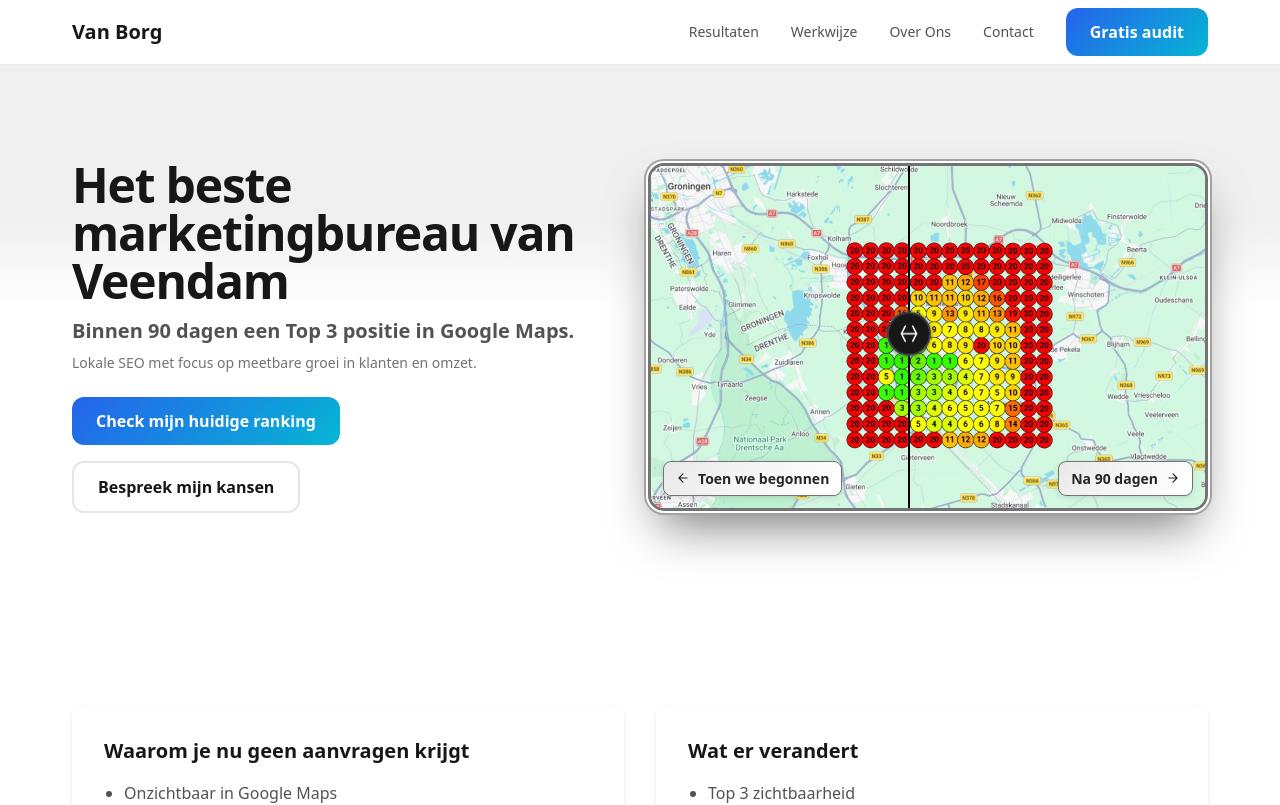
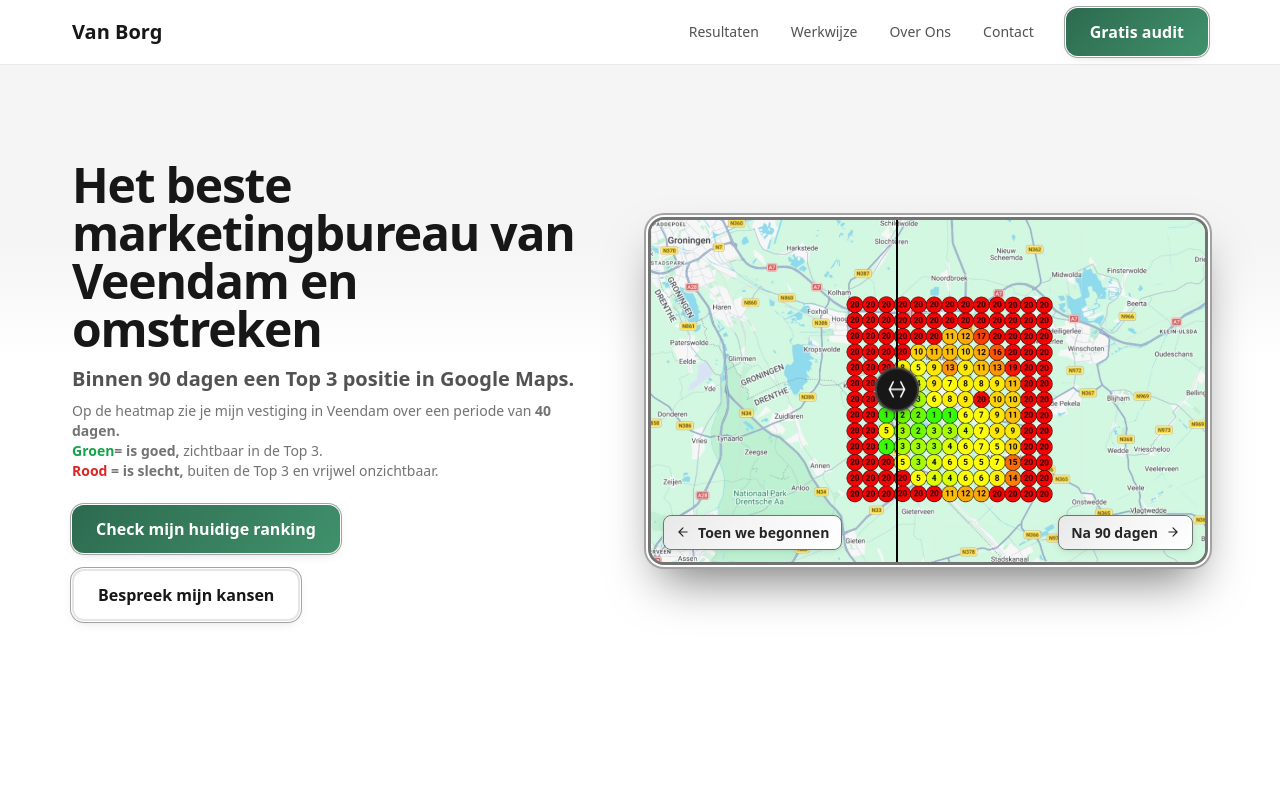
Before and after one commit to VanBorg/Vanborg.com, a React (Vite) app: page / in a window 1280 px wide. Shown: the top 805 px of the page. Built offline with nearby package versions, Linux system fonts and the light colour scheme.

Commit message:
UI: groene knoppen, knopschaduw licht/hover donker, Hero groen/rood tekst, heading-docs, lichtere sectie-grijs
Co-authored-by: Cursor <cursoragent@cursor.com>

```diff
--- a/src/components/sections/Hero.tsx
+++ b/src/components/sections/Hero.tsx
@@ -8,13 +8,17 @@ export function Hero() {
         <div className="flex flex-col gap-12 lg:flex-row lg:items-center lg:justify-between lg:gap-16">
           <div className="max-w-xl">
             <h1 className="text-4xl font-bold leading-tight tracking-tight text-neutral-900 md:text-5xl">
-            Het beste marketingbureau van Veendam
+            Het beste marketingbureau van Veendam en omstreken
             </h1>
             <h2 className="mt-3 text-lg font-semibold leading-snug text-neutral-600 md:text-xl">
             Binnen 90 dagen een Top 3 positie in Google Maps.
             </h2>
             <h3 className="mt-2 text-sm font-normal text-neutral-500">
-            Lokale SEO met focus op meetbare groei in klanten en omzet.
+            Op de heatmap zie je mijn vestiging in Veendam over een periode van <strong>40 dagen.</strong>
+            <br />
+            <strong><span className="text-green-600">Groen</span>= is goed,</strong> zichtbaar in de Top 3.
+            <br />
+            <strong><span className="text-red-600">Rood</span> = is slecht,</strong> buiten de Top 3 en vrijwel onzichtbaar.
             </h3>
             <div className="mt-6 flex flex-wrap gap-4">
               <a href="#audit" className="btn-primary">
--- a/src/styles/base.css
+++ b/src/styles/base.css
@@ -12,6 +12,6 @@
 
   :focus-visible {
     outline: none;
-    box-shadow: 0 0 0 2px #fff, 0 0 0 4px var(--accent-blue);
+    box-shadow: 0 0 0 2px #fff, 0 0 0 4px var(--accent-green);
   }
 }
--- a/src/styles/components/buttons.css
+++ b/src/styles/components/buttons.css
@@ -35,27 +35,30 @@
   font-size: 1.125rem;
 }
 
-/* Primary – gradient, white text, hover scale + shadow */
+/* Primary – gradient, white text, schaduw zoals afbeeldingdoos (ring + drop), hover sterker */
 .btn-primary {
   color: white;
   background: var(--gradient-cta);
+  box-shadow: var(--shadow-button);
 }
 
 .btn-primary:hover {
   transform: scale(1.02);
-  box-shadow: var(--shadow-glow);
+  box-shadow: var(--shadow-button-hover);
 }
 
-/* Secondary – outline, subtle hover fill */
+/* Secondary – outline, schaduw zoals afbeeldingdoos, subtle hover fill */
 .btn-secondary {
   color: var(--color-neutral-900);
-  background: transparent;
+  background: #fff;
   border: 2px solid var(--color-neutral-200);
+  box-shadow: var(--shadow-button);
 }
 
 .btn-secondary:hover {
   background-color: #fafafa;
   border-color: #d4d4d4;
+  box-shadow: var(--shadow-button-hover);
 }
 
 /* Ghost – transparent, hover background */
@@ -76,14 +79,14 @@
 }
 
 .btn-outline:hover {
-  border-color: var(--accent-blue);
-  color: var(--accent-blue);
+  border-color: var(--accent-green);
+  color: var(--accent-green);
 }
 
 /* Link – no padding block, looks like a link */
 .btn-link {
   padding: 0.25rem 0.5rem;
-  color: var(--accent-blue);
+  color: var(--accent-green);
   background: transparent;
   border-radius: 0.25rem;
 }
--- a/src/styles/components/links.css
+++ b/src/styles/components/links.css
@@ -1,7 +1,7 @@
 /* Link-stijlen – primary, muted, underline */
 
 .link-primary {
-  color: var(--accent-blue);
+  color: var(--accent-green);
   text-decoration: none;
   transition: color 200ms ease, text-decoration-color 200ms ease;
 }
--- a/src/styles/tokens.css
+++ b/src/styles/tokens.css
@@ -1,12 +1,14 @@
 /* Design tokens – kleuren, gradients, shadows, radii, comparison */
 :root {
-  /* Accent & CTA */
+  /* Accent & CTA – matte groen (dollar/bosgroen) */
+  --accent-green: #2d6a4f;
+  --accent-green-light: #40916c;
   --accent-blue: #2563eb;
   --accent-cyan: #06b6d4;
-  --gradient-cta: linear-gradient(135deg, #2563eb 0%, #06b6d4 100%);
+  --gradient-cta: linear-gradient(135deg, var(--accent-green) 0%, var(--accent-green-light) 100%);
 
   /* Section backgrounds */
-  --section-grey: #f0f0f0;
+  --section-grey: #f5f5f5;
   --section-white: #fff;
   --gradient-section-1: linear-gradient(to bottom, var(--section-grey) 0%, var(--section-grey) 28%, var(--section-white) 45%, var(--section-white) 100%);
   --gradient-section-2: linear-gradient(to bottom, var(--section-white) 0%, var(--section-white) 55%, var(--section-grey) 72%, var(--section-grey) 100%);
@@ -20,8 +22,12 @@
   --shadow-soft: 0 1px 3px 0 rgba(0, 0, 0, 0.08), 0 4px 12px rgba(0, 0, 0, 0.05);
   --shadow-card: 0 20px 25px -5px rgba(0, 0, 0, 0.1), 0 8px 10px -6px rgba(0, 0, 0, 0.04);
   --shadow-strong: 0 25px 50px -12px rgba(0, 0, 0, 0.25);
-  --shadow-glow: 0 10px 25px -5px rgba(37, 99, 235, 0.35), 0 8px 10px -6px rgba(37, 99, 235, 0.2);
+  --shadow-glow: 0 10px 25px -5px rgba(45, 106, 79, 0.35), 0 8px 10px -6px rgba(45, 106, 79, 0.2);
   --shadow-glow-blue: 0 10px 25px -5px rgba(37, 99, 235, 0.35), 0 8px 10px -6px rgba(37, 99, 235, 0.2);
+
+  /* Button shadow – licht standaard, donkerder bij hover */
+  --shadow-button: 0 0 0 1px #fff, 0 0 0 2px var(--comparison-ring-color), 0 4px 12px -2px rgba(0, 0, 0, 0.1), 0 2px 6px -2px rgba(0, 0, 0, 0.06);
+  --shadow-button-hover: 0 0 0 1px #fff, 0 0 0 2px var(--comparison-ring-color), 0 8px 20px -4px rgba(0, 0, 0, 0.2), 0 4px 10px -4px rgba(0, 0, 0, 0.12);
 
   /* Semantic colours for badges etc. */
   --color-success: #16a34a;
```
Also changed, not shown: 1 other file (tests, documents, lock files or other folders).
